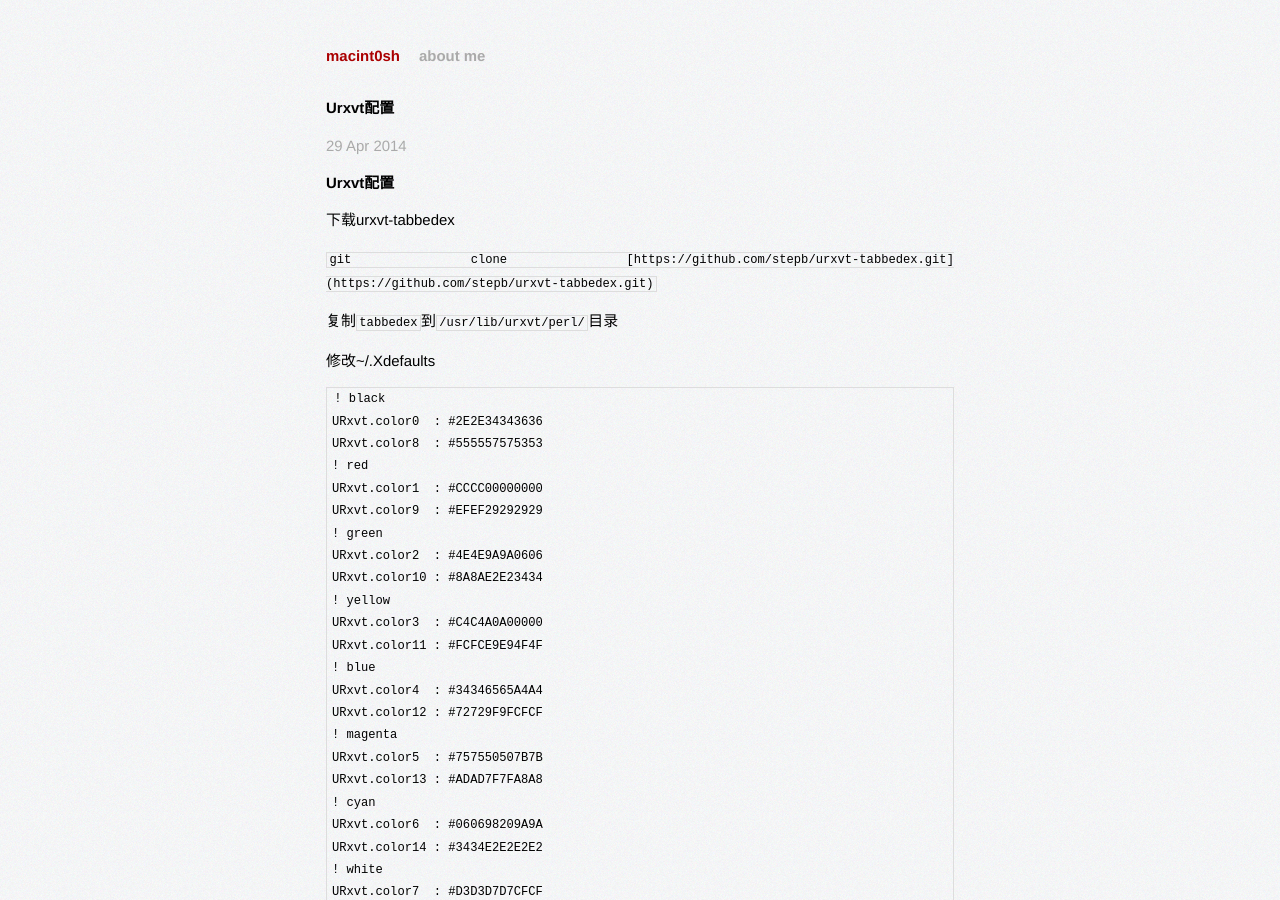
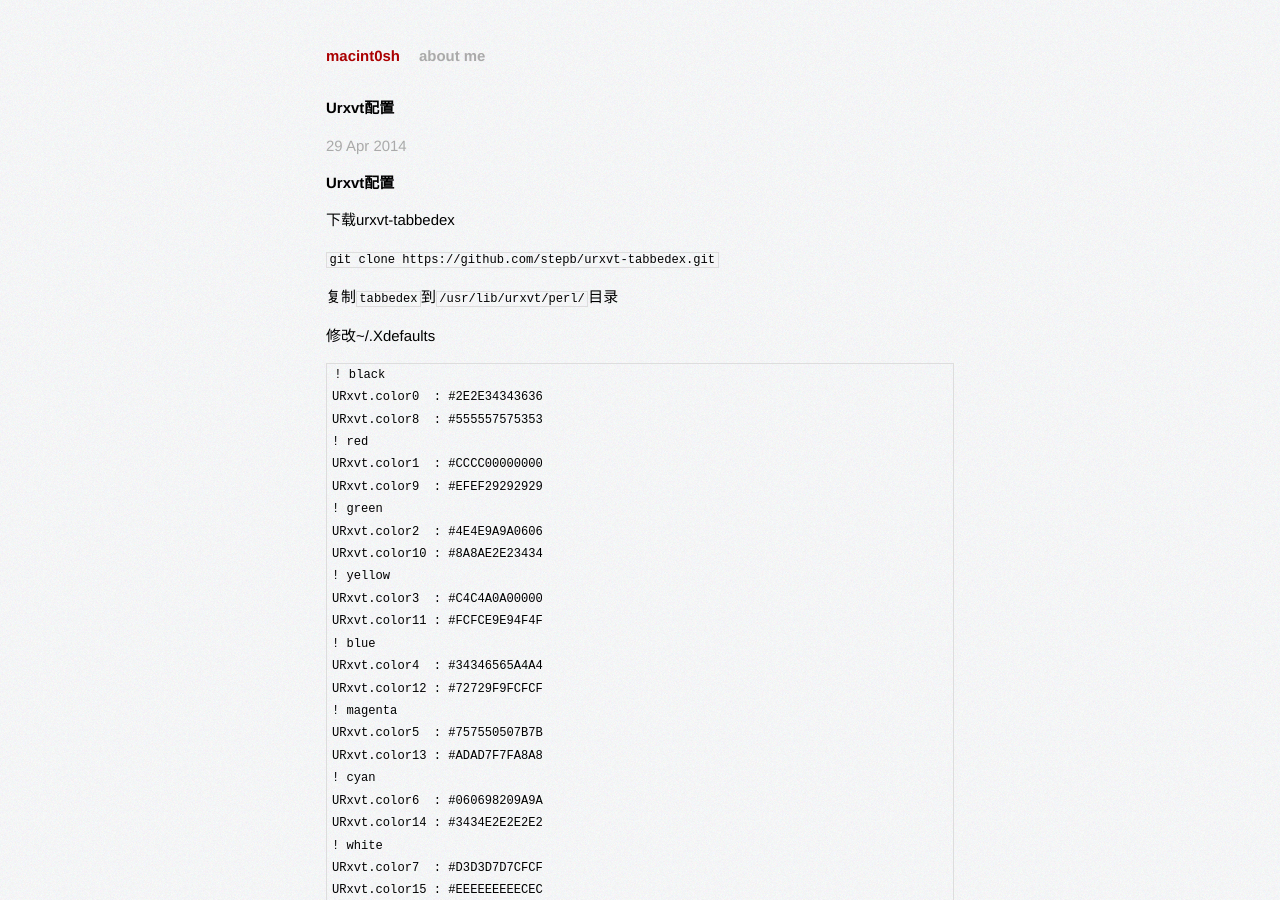
Before and after one commit to iiipod/iiipod.github.com, a Jekyll site: the page built from _posts/2014-04-29-Urxvt设置.markdown, in a window 1280 px wide and 900 px high. Built offline with Jekyll 4.4.1, drawn with Linux system fonts in a browser that asks for light colours; Markdown is read by kramdown in place of the engine named in the settings; some of the changed lines change nothing that is shown.

Commit message:
2014年 04月 29日 星期二 23:03:38 CST

```diff
--- a/_posts/2014-04-29-Urxvt设置.markdown
+++ b/_posts/2014-04-29-Urxvt设置.markdown
@@ -8,7 +8,7 @@ author:
 
 下载urxvt-tabbedex
 
-`git clone [https://github.com/stepb/urxvt-tabbedex.git](https://github.com/stepb/urxvt-tabbedex.git)`
+`git clone https://github.com/stepb/urxvt-tabbedex.git`
 
 复制`tabbedex`到`/usr/lib/urxvt/perl/`目录
 
```
